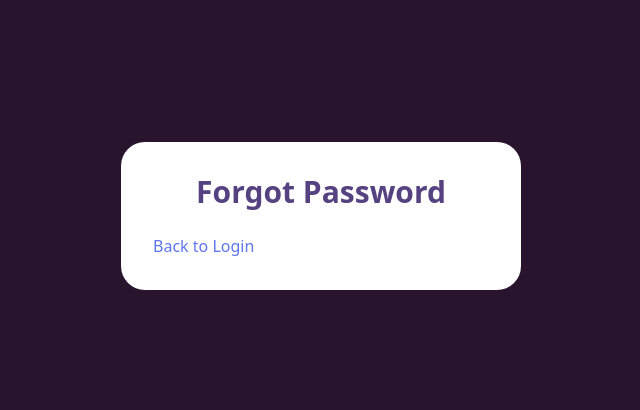
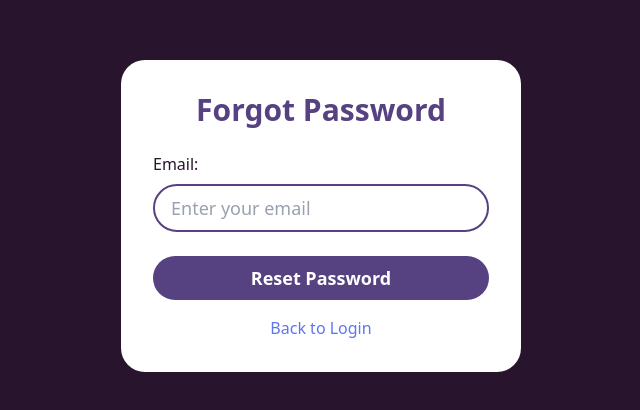
Before and after one commit to nl-codes/Online_Voting_System, a React (Vite) app in the folder frontend/: page /forgot-password in a window 1280 px wide. Shown: the part 184-594 px from the top of the page, without its empty margins (319-959 px from the left). Built offline with nearby package versions, Linux system fonts and the light colour scheme.

Commit message:
Add input and submit button of form

```diff
--- a/frontend/src/pages/ForgotPasswordPage.jsx
+++ b/frontend/src/pages/ForgotPasswordPage.jsx
@@ -2,6 +2,10 @@ import React, { useState } from "react";
 import { Link } from "react-router-dom";
 
 const ForgotPasswordPage = () => {
+    const [email, setEmail] = useState("");
+    const [message, setMessage] = useState("");
+    const [isLoading, setIsLoading] = useState(false);
+
     return (
         <div className="min-h-screen w-full flex items-center justify-center bg-[#29142e] p-4">
             <div className="rounded-3xl p-8 w-100 bg-white">
@@ -9,11 +13,43 @@ const ForgotPasswordPage = () => {
                     Forgot Password
                 </h2>
 
-                <Link
-                    to="/login"
-                    className="mt-4 text-[#5D76EE] hover:underline">
-                    Back to Login
-                </Link>
+                <form className="flex flex-col items-center">
+                    <label className="self-start text-[#29142e] font-medium">
+                        Email:
+                    </label>
+                    <input
+                        type="email"
+                        required
+                        className="w-full border-2 border-[#564181] px-4 py-2 text-lg my-2 rounded-full text-[#29142e] placeholder-gray-400 focus:ring-2 focus:ring-[#5D76EE] outline-none"
+                        placeholder="Enter your email"
+                        value={email}
+                        onChange={(e) => setEmail(e.target.value)}
+                    />
+
+                    {message && (
+                        <p
+                            className={`mt-4 text-center ${
+                                message.includes("success")
+                                    ? "text-green-600"
+                                    : "text-red-600"
+                            }`}>
+                            {message}
+                        </p>
+                    )}
+
+                    <button
+                        type="submit"
+                        disabled={isLoading}
+                        className="w-full font-bold text-lg py-2 bg-[#564181] text-white rounded-full mt-4 transition-all duration-300 hover:bg-[#29142e] hover:text-white disabled:opacity-50">
+                        {isLoading ? "Sending..." : "Reset Password"}
+                    </button>
+
+                    <Link
+                        to="/login"
+                        className="mt-4 text-[#5D76EE] hover:underline">
+                        Back to Login
+                    </Link>
+                </form>
             </div>
         </div>
     );
```
